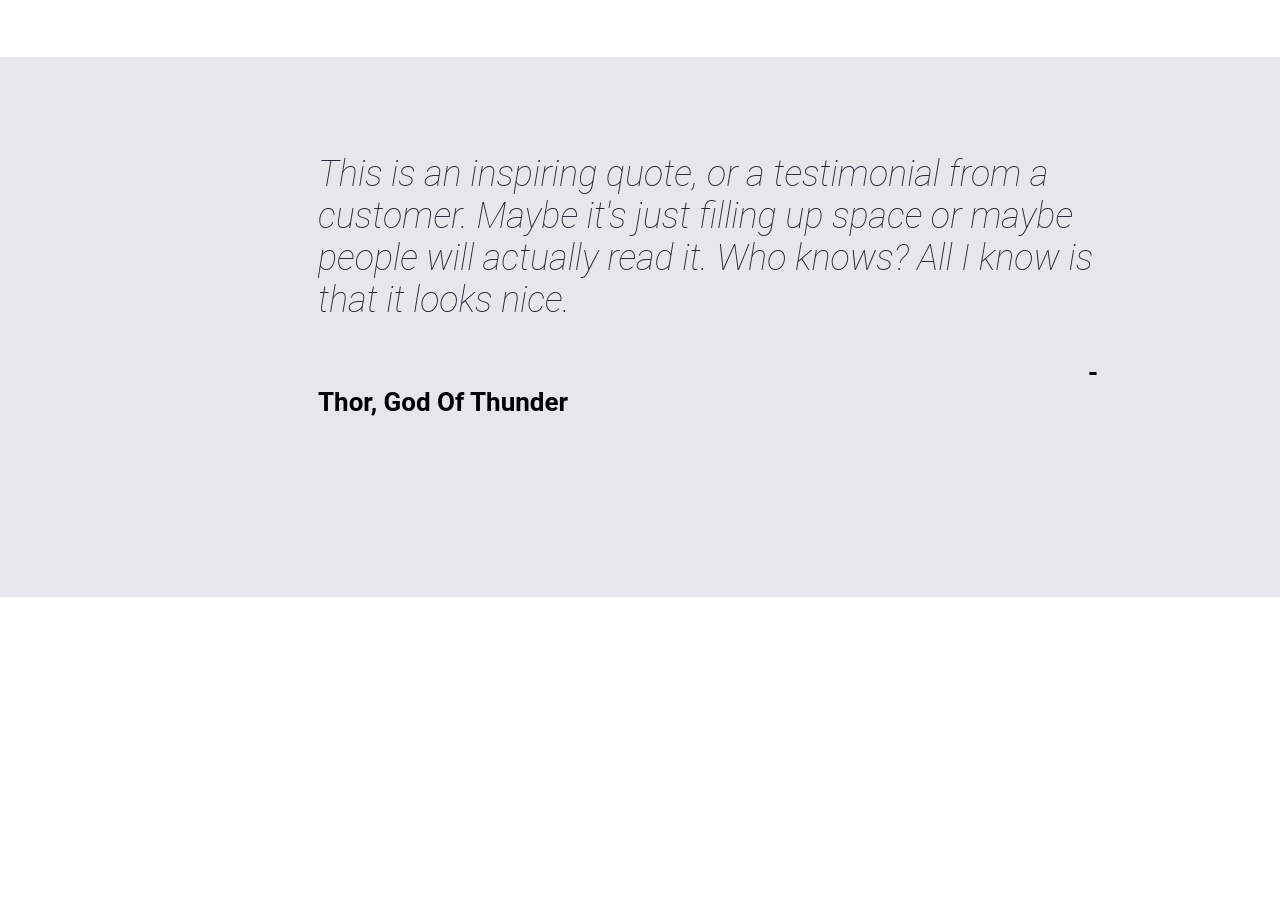
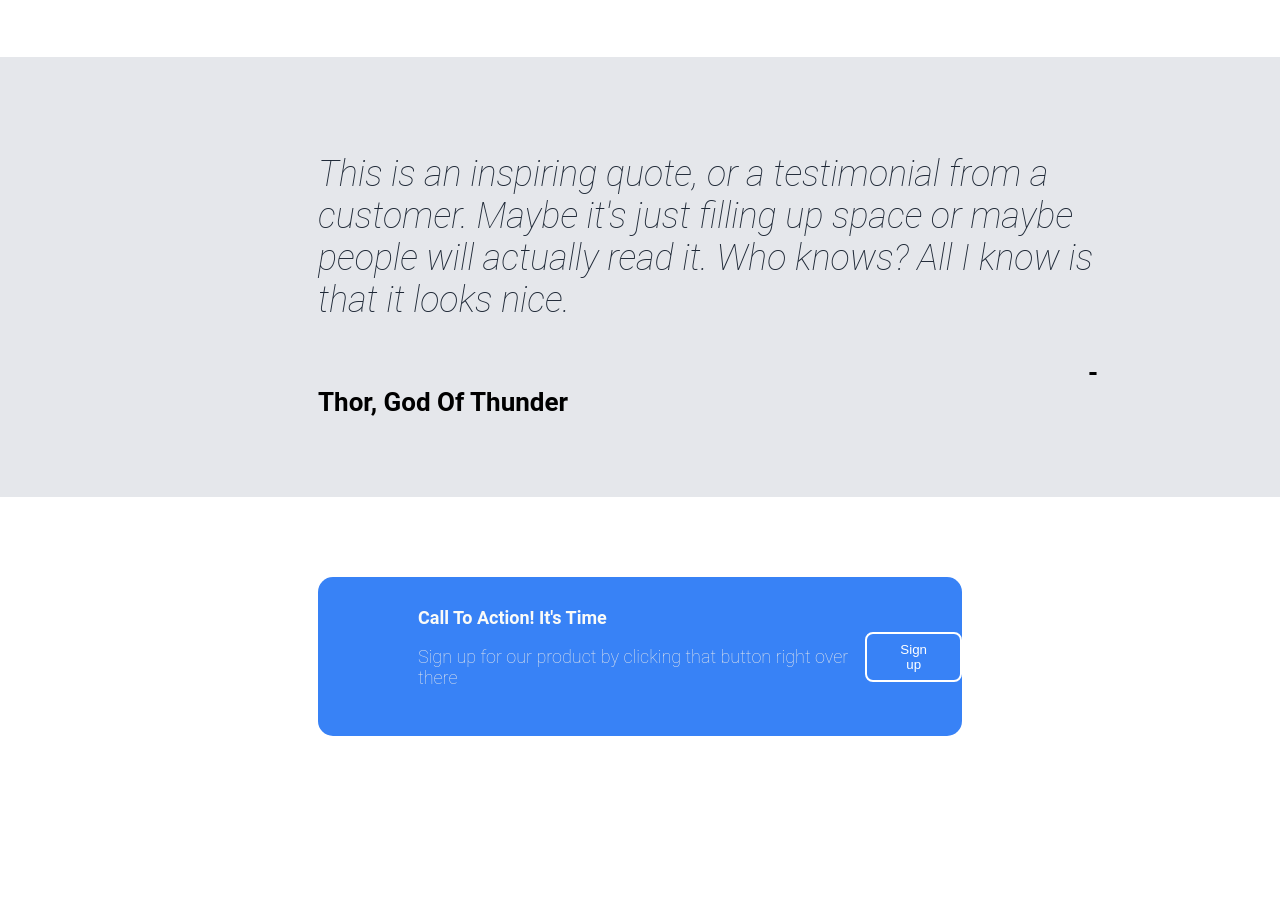
Before and after one commit to P-Kalatzis/Business-Website, a plain HTML site: page index.html in a window 1280 px wide. Shown: the part 911-1827 px from the top of the page. Before the commit the page ends 1508 px from the top, so only its background shows below. Drawn offline with Linux system fonts and the light colour scheme.

Commit message:
Complete Section 4

```diff
--- a/css/style.css
+++ b/css/style.css
@@ -120,7 +120,7 @@ button {
     margin-left: 318px;
     margin-right: 318px;
     margin-top: 60px;
-    margin-bottom: 180px;
+    margin-bottom: 80px;
 }
 
 .part-three > * {
@@ -142,6 +142,45 @@ button {
     font-style: normal;
     color: black;
     margin-left: 770px;
+}
+
+.background-4 {
+    background-color: white;
+}
+
+.part-four {
+    display: flex;
+    justify-content: center;
+    align-items: center;
+    border-radius: 15px;
+    background-color: #3882F6;
+    padding-top: 30px;
+    padding-left: 100px;
+    padding-bottom: 30px;
+    margin-left: 318px;
+    margin-right: 318px;
+    margin-top: 80px;
+    margin-bottom: 180px;
+}
+
+.part-four > * {
+    flex-grow: 1;
+    flex-shrink: 1;
+}
+
+.call {
+    text-align: center;
+    font-size: 18px;
+}
+
+.sign-button {
+    background-color: #3882F6;
+    padding: 10px;
+    padding:0.6em 2em;
+    border-radius: 8px;
+    color:#fff;
+    border: 2px solid white;
+    cursor:pointer;
 }
 
 footer {
--- a/index.html
+++ b/index.html
@@ -93,6 +93,23 @@
 
     </div>
 
+    <div class="background-4">
+
+        <!--Part 4 Of The Page-->
+        <div class="part-four">
+            <div class="call-ta">
+                <strong class="call">Call To Action! It's Time</strong>
+                <p>Sign up for our product by clicking that button right over there</p>
+            </div>
+
+            <div>
+                <button class="sign-button">Sign up</button>
+            </div>
+
+        </div>
+
+    </div>
+
         <!--Footer-->
         <footer>
             <ul class="left-links">
```
